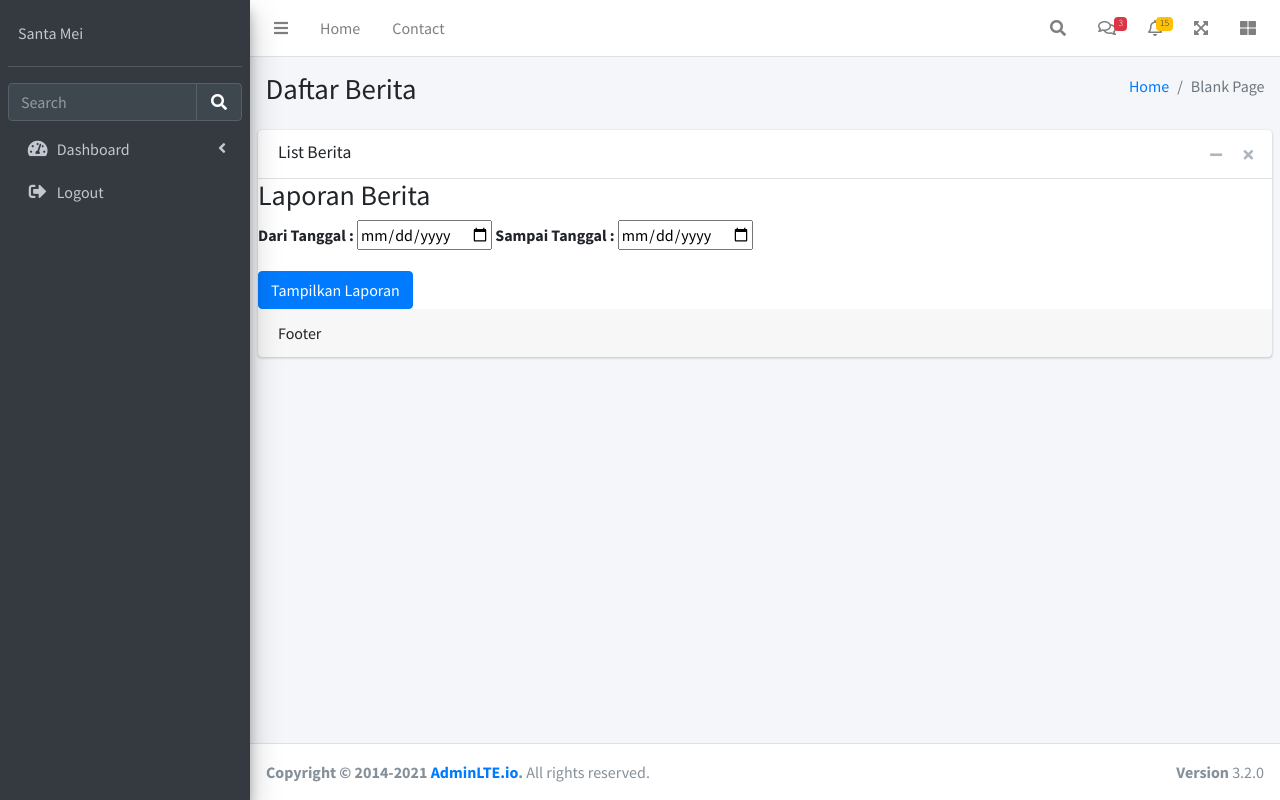
After one commit to syarlathefirst/santa, a CodeIgniter app: page /database/berita/laporan in a window 1280 px wide. The commit adds this page. Run offline with CodeIgniter, Linux system fonts and the light colour scheme; the visitor is signed in with stand-in values (Sample User, id 1); some libraries are stand-ins or nearby versions.

Commit message:
update 27 mei

```diff
--- a/application/controllers/berita.php
+++ b/application/controllers/berita.php
@@ -28,6 +28,7 @@ class berita extends MY_Controller{
         $headline=$this->input->post('headline');
         $isi=$this->input->post('isi_berita');
         $pengirim=$this->input->post('pengirim');
+        $tgl_publish=$this->input->post('tgl_publish');
 
         $data=array(
             'judul'=>$judul,
@@ -35,6 +36,7 @@ class berita extends MY_Controller{
             'headline'=>$headline,
             'isi_berita'=>$isi,
             'pengirim'=>$pengirim,
+            'tanggal_publish'=>$tgl_publish
         );
 
         $result=$this->Berita_model->insert_berita($data);
@@ -77,4 +79,24 @@ class berita extends MY_Controller{
             redirect('berita');
         }
     }
+    public function laporan()
+    {
+        $this->load->view('templates/header');
+        $this->load->view('berita/laporan_form');
+        $this->load->view('templates/footer');
     }
+
+    public function cetak_laporan()
+    {
+        $tanggal_dari = $this->input->post('tanggal_dari');
+        $tanggal_sampai = $this->input->post('tanggal_sampai');
+
+        $data['berita'] = $this->Berita_model->get_laporan_berita($tanggal_dari, $tanggal_sampai);
+        $data['tanggal_dari'] = $tanggal_dari;
+        $data['tanggal_sampai'] = $tanggal_sampai;
+        // print_r($data);
+        $this->load->view('templates/header');
+        $this->load->view('berita/laporan_hasil', $data);
+        $this->load->view('templates/footer');
+    }
+    }
--- a/application/models/Berita_model.php
+++ b/application/models/Berita_model.php
@@ -18,4 +18,10 @@ class Berita_model extends CI_Model{
         $this->db->where('idberita', $id);
         return $this->db->update('berita', $data);
     }
+    public function get_laporan_berita($dari, $sampai)
+    {
+        $this->db->where('tanggal_publish >=', $dari);
+        $this->db->where('tanggal_publish <=', $sampai);
+        return $this->db->get('berita')->result();
+    }
 }
--- a/application/views/berita/form_berita.php
+++ b/application/views/berita/form_berita.php
@@ -58,6 +58,10 @@
                             <label for="pengirim">Pengirim</label>
                             <input type="text" class="form-control" name="pengirim" id="pengirim" placeholder="Pengirim" required>
                     </div>
+                    <div class="form-group">
+                            <label for="tgl_publish">Tanggal Publish</label>
+                            <input type="date" class="form-control" name="tgl_publish" id="tgl_publish" placeholder="Tanggal" required>
+                    </div>
                      <div class="card-footer">
                         <button type="submit" class="btn btn-primary">Simpan Berita</button>
                     </div>
--- /dev/null
+++ b/application/views/berita/laporan_form.php
@@ -0,0 +1,61 @@
+<div class="content-wrapper">
+  <!-- Content Header (Page header) -->
+  <section class="content-header">
+    <div class="container-fluid">
+      <div class="row mb-2">
+        <div class="col-sm-6">
+          <h1>Daftar Berita</h1>
+        </div>
+        <div class="col-sm-6">
+          <ol class="breadcrumb float-sm-right">
+            <li class="breadcrumb-item"><a href="#">Home</a></li>
+            <li class="breadcrumb-item active">Blank Page</li>
+          </ol>
+        </div>
+      </div>
+    </div><!-- /.container-fluid -->
+  </section>
+
+  <section class="content">
+    <!-- Default box -->
+    <div class="card">
+      <div class="card-header">
+        <h3 class="card-title">List Berita</h3>
+        <div class="card-tools">
+          <button type="button" class="btn btn-tool" data-card-widget="collapse" data-toggle="tooltip" title="Collapse">
+            <i class="fas fa-minus"></i>
+          </button>
+          <button type="button" class="btn btn-tool" data-card-widget="remove" data-toggle="tooltip" title="Remove">
+            <i class="fas fa-times"></i>
+          </button>
+        </div>
+      </div>
+
+      <div class="box-body">
+        <h3>Laporan Berita</h3>
+        <form method="POST" action="<?= base_url('berita/cetak_laporan') ?>">
+          <div class="box-body">
+            <div class="form-group">
+              <label>Dari Tanggal : </label>
+              <input type="date" name="tanggal_dari" required>
+
+              <label>Sampai Tanggal : </label>
+              <input type="date" name="tanggal_sampai" required>
+            </div>
+            <div class="box-footer">
+              <button type="submit" class="btn btn-primary"> Tampilkan Laporan </button>
+            </div>
+          </div>
+        </form>
+      </div>
+
+      <!-- /. Card Body -->
+      <div class="card-footer">
+        Footer
+      </div>
+      <!-- /. Card-footer -->
+    </div>
+    <!-- /. Card -->
+  </section>
+  <!-- /. Content -->
+</div>
--- a/application/views/templates/header.php
+++ b/application/views/templates/header.php
@@ -219,6 +219,15 @@
 
               <?php if($level == 'admin'): ?>
               <li class="nav-item">
+              <a href="<?=base_url('berita/laporan');?>" class="nav-link">
+                  <i class="far fa-newspaper nav-icon"></i>
+                  <p>Laporan</p>
+                </a>
+              </li>
+              <?php endif; ?>
+
+              <?php if($level == 'admin'): ?>
+              <li class="nav-item">
               <a href="<?=base_url('dosen');?>" class="nav-link">
                   <i class="far fa-circle nav-icon"></i>
                   <p>Dosen</p>
```
Also changed, not shown: application/views/berita/laporan_hasil.php (added, +66 -0 lines).
